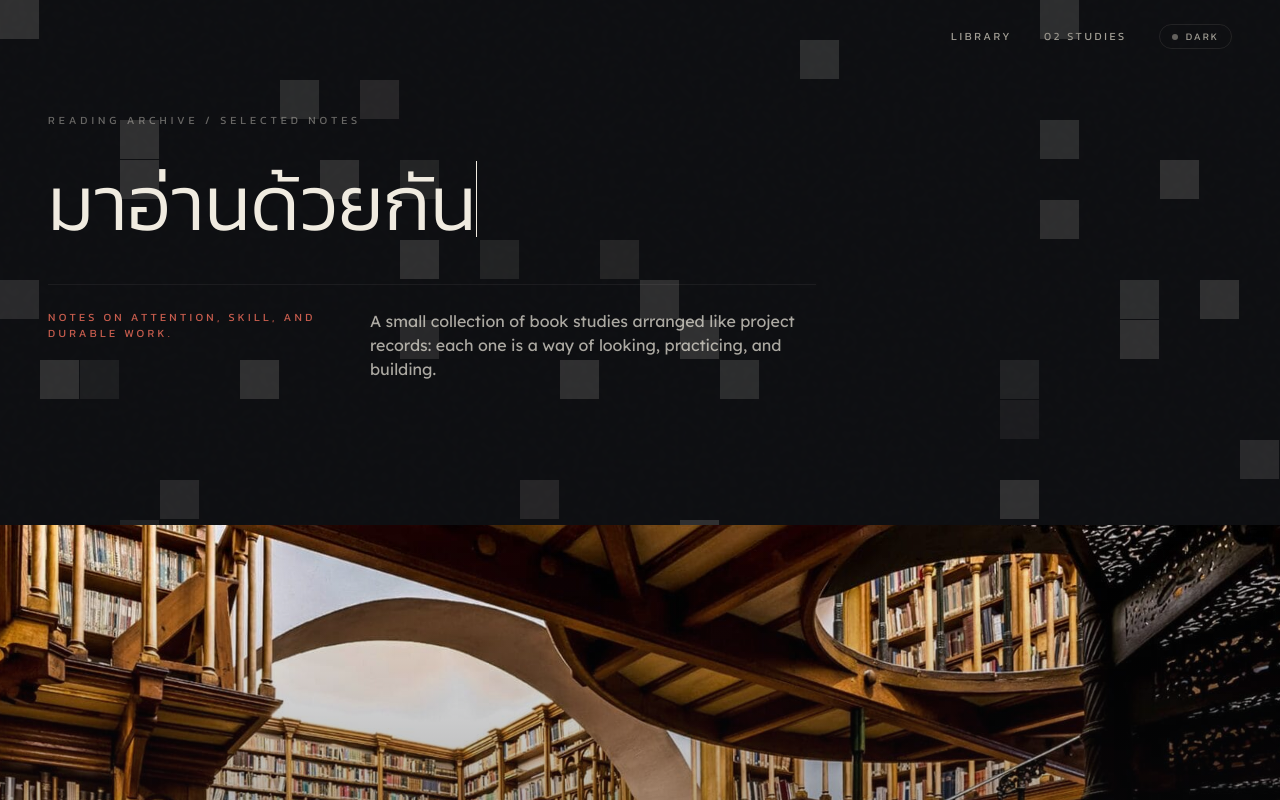
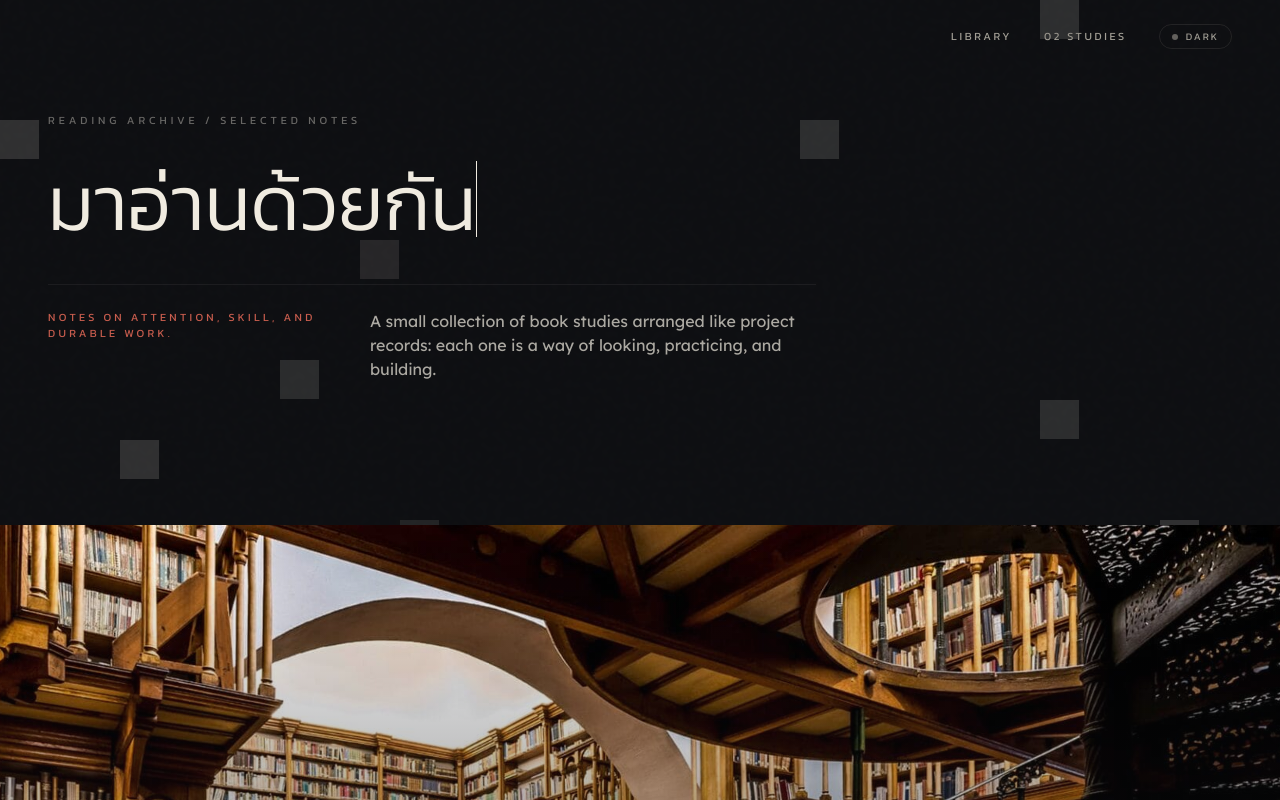
Before and after one commit to kawin05/books, a Next.js app: page / in a window 1280 px wide. Shown: the top 800 px of the page. Built offline with nearby package versions, Linux system fonts and the light colour scheme.

Commit message:
fix: body relative so grid fills full scrollable page, not just viewport

```diff
--- a/app/layout.tsx
+++ b/app/layout.tsx
@@ -72,7 +72,7 @@ export default function RootLayout({
           }}
         />
       </head>
-      <body className="min-h-screen antialiased">
+      <body className="relative min-h-screen antialiased">
         <AnimatedGridPattern />
         {children}
       </body>
```
